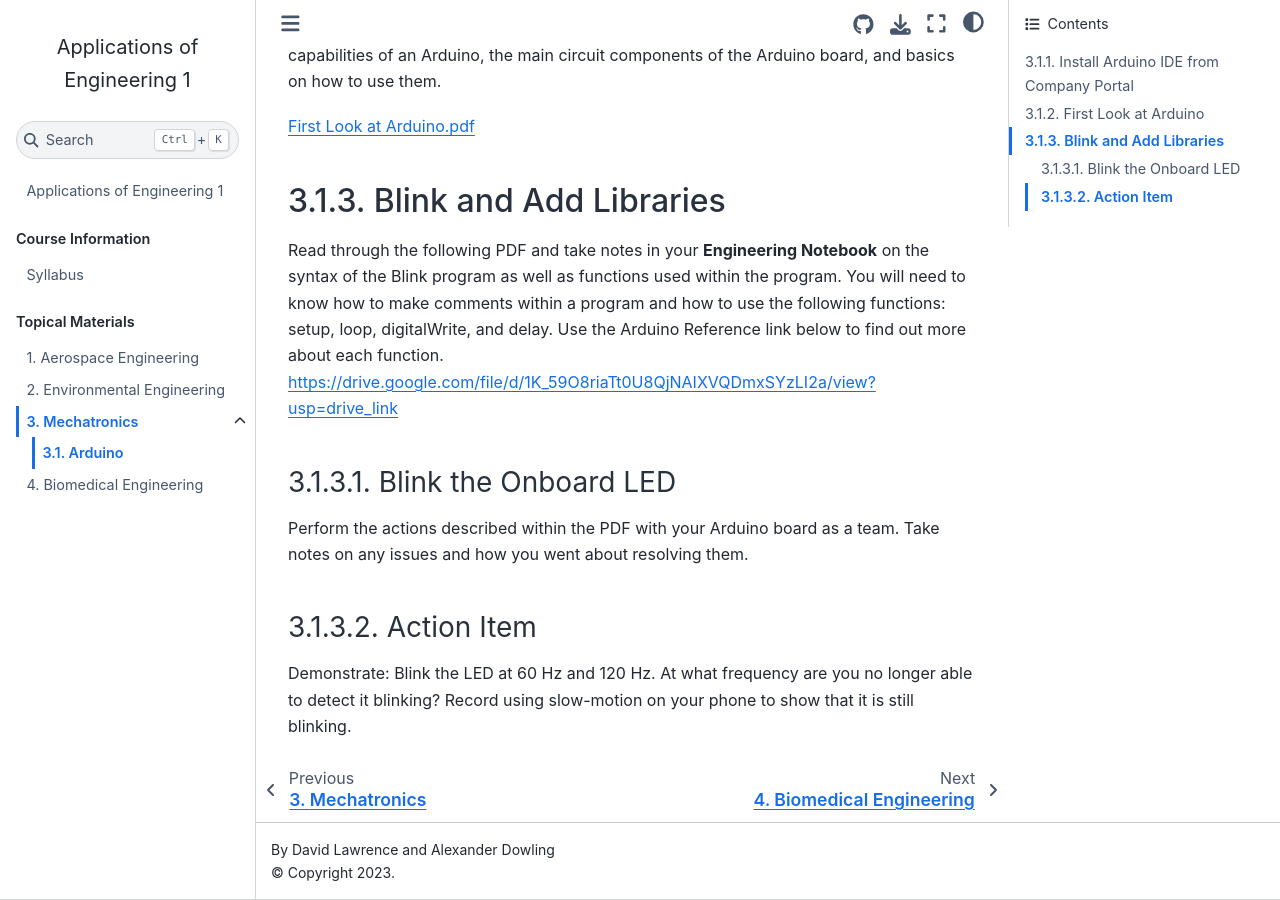
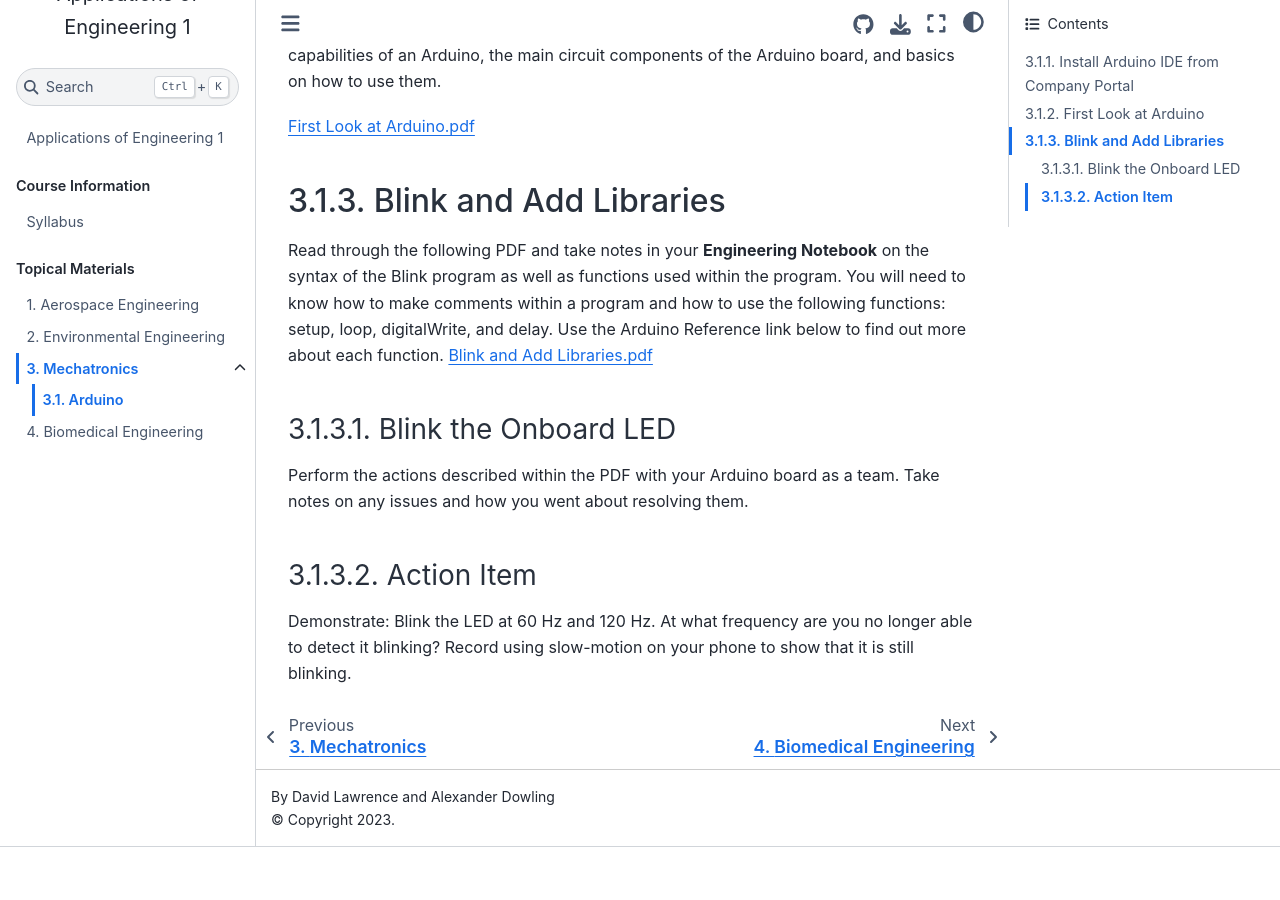
Before and after one commit to Culver-Academies/engineering1, a Jupyter Book: the page built from mech/arduino.md, in a window 1280 px wide and 900 px high, scrolled down 589 px. Built offline with Jupyter Book 1.0.4 settings and Sphinx 7.4.7 and the Sphinx Book theme 1.1.4, drawn with Linux system fonts in a browser that asks for light colours; after the commit the page ends 1436 px from its top, so only the background shows below that.

Commit message:
Update arduino.md

```diff
--- a/mech/arduino.md
+++ b/mech/arduino.md
@@ -15,7 +15,7 @@ Read through the following PDF and take notes in your **Engineering Notebook** o
 ## Blink and Add Libraries
 
 Read through the following PDF and take notes in your **Engineering Notebook** on the syntax of the Blink program as well as functions used within the program. You will need to know how to make comments within a program and how to use the following functions: setup, loop, digitalWrite, and delay.  Use the Arduino Reference link below to find out more about each function.
-https://drive.google.com/file/d/1K_59O8riaTt0U8QjNAIXVQDmxSYzLI2a/view?usp=drive_link
+[Blink and Add Libraries.pdf](https://drive.google.com/file/d/1K_59O8riaTt0U8QjNAIXVQDmxSYzLI2a/view?usp=drive_link)
 
 ### Blink the Onboard LED
 Perform the actions described within the PDF with your Arduino board as a team. Take notes on any issues and how you went about resolving them.
```
